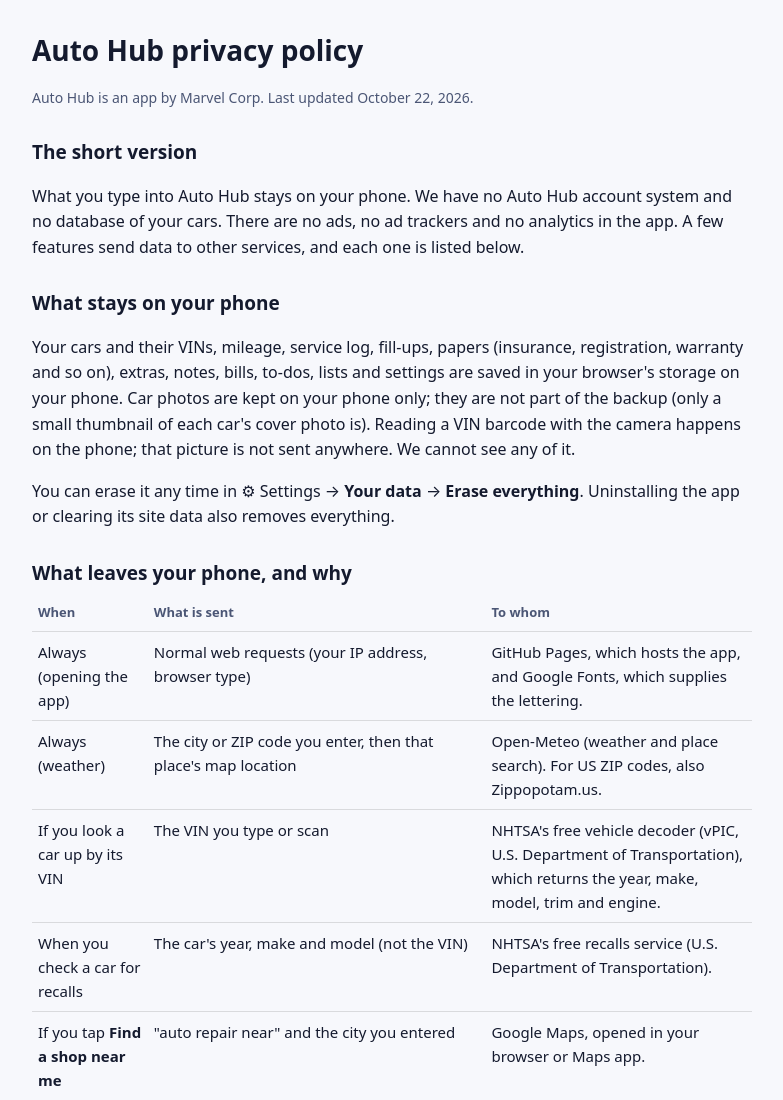
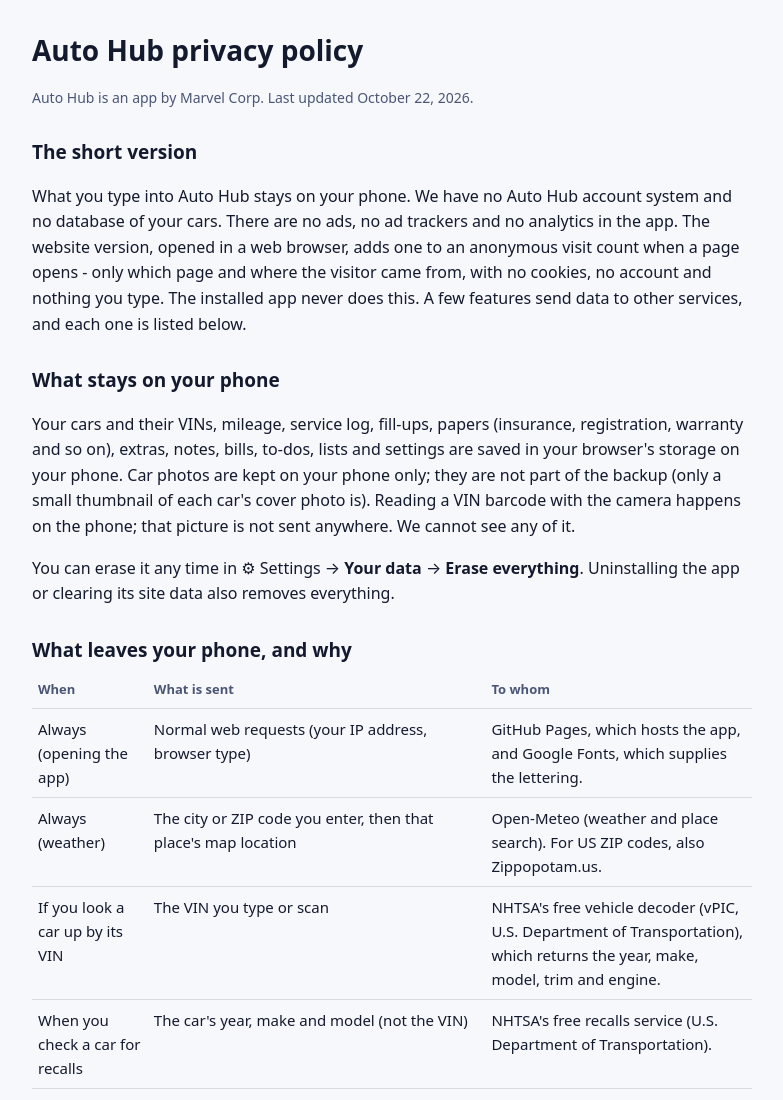
Before and after one commit to smarvel1963-ops/autohub, a plain HTML site: page privacy.html in a window 1280 px wide. Shown: the top 1100 px of the page, without its empty margins (248-1031 px from the left). Drawn offline with Linux system fonts and the light colour scheme.

Commit message:
Privacy page: the website version counts visits anonymously, the app never does (Scott 11/21: "Yes, publish both")
The Hub WEBSITE, opened in a web browser, now adds one to an anonymous visit count (Hub engine WEB_VISIT_COUNT, dayhub 9583f94):
only which page and where the visitor came from - no cookies, no account, nothing typed. The installed app never does this, so
"no analytics in the app" stays true. One sentence added after that line.

Co-Authored-By: Claude Opus 5.5 <noreply@anthropic.com>

```diff
--- a/privacy.html
+++ b/privacy.html
@@ -25,7 +25,7 @@
   <p class="dim">Auto Hub is an app by Marvel Corp. Last updated October 22, 2026.</p>
 
   <h2>The short version</h2>
-  <p>What you type into Auto Hub stays on your phone. We have no Auto Hub account system and no database of your cars. There are no ads, no ad trackers and no analytics in the app. A few features send data to other services, and each one is listed below.</p>
+  <p>What you type into Auto Hub stays on your phone. We have no Auto Hub account system and no database of your cars. There are no ads, no ad trackers and no analytics in the app. The website version, opened in a web browser, adds one to an anonymous visit count when a page opens - only which page and where the visitor came from, with no cookies, no account and nothing you type. The installed app never does this. A few features send data to other services, and each one is listed below.</p>
 
   <h2>What stays on your phone</h2>
   <p>Your cars and their VINs, mileage, service log, fill-ups, papers (insurance, registration, warranty and so on), extras, notes, bills, to-dos, lists and settings are saved in your browser's storage on your phone. Car photos are kept on your phone only; they are not part of the backup (only a small thumbnail of each car's cover photo is). Reading a VIN barcode with the camera happens on the phone; that picture is not sent anywhere. We cannot see any of it.</p>
```
